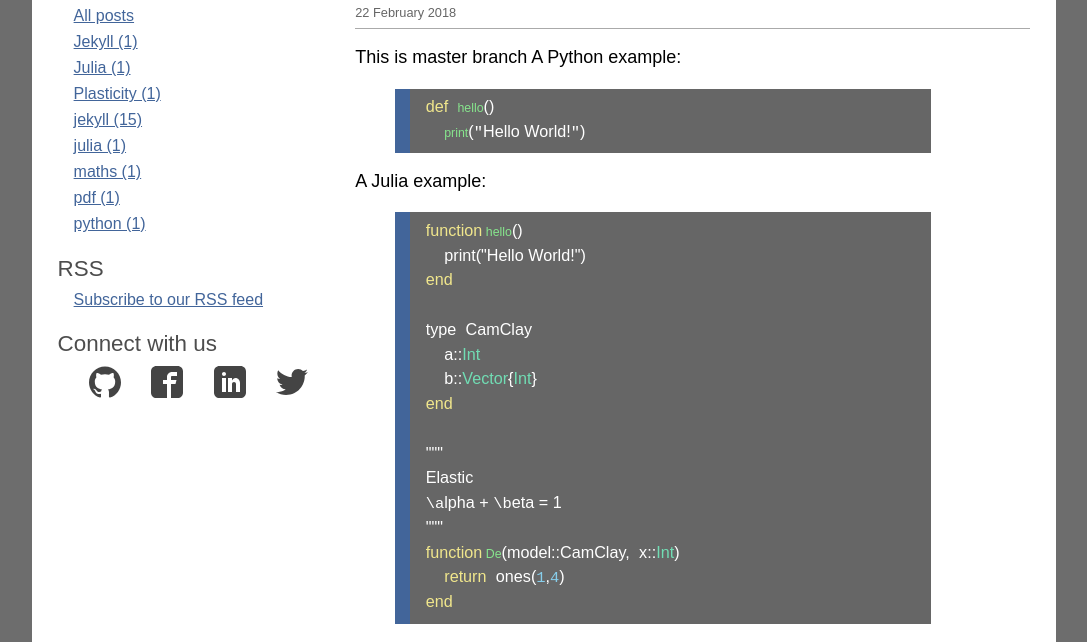
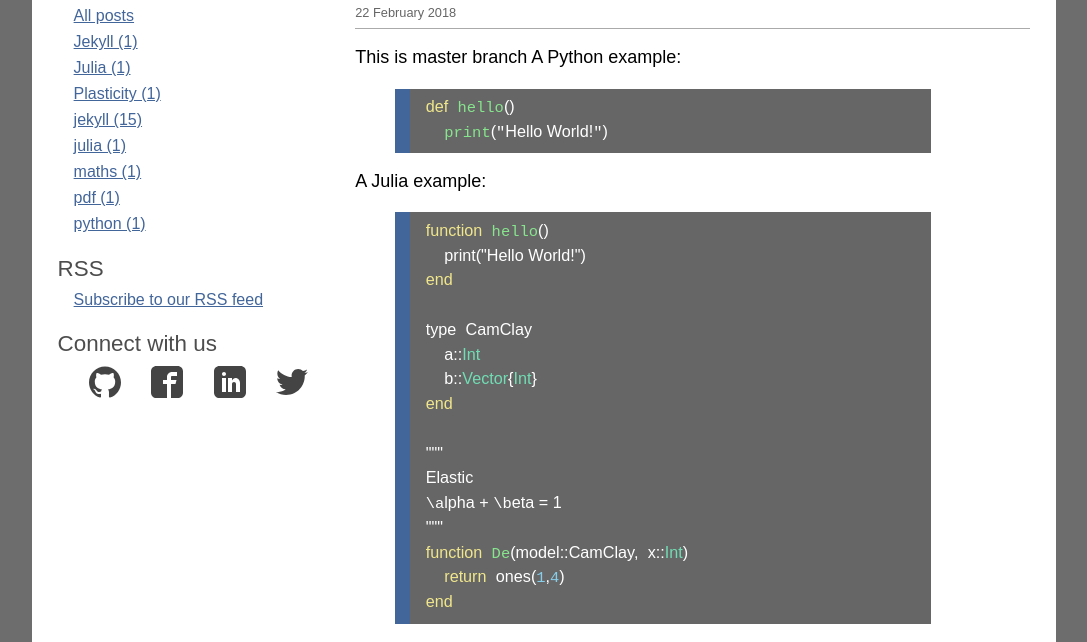
Before and after one commit to quangvunp/geomechanics, a Jekyll site: the page built from _posts/2018-02-22-coding-syntax.md, in a window 1280 px wide. Shown: the part 234-876 px from the top of the page, without its empty margins (96-1183 px from the left). Built offline with Jekyll 4.4.1, drawn with Linux system fonts in a browser that asks for light colours; comment, search, counter and statistics services are not loaded.

Commit message:
Update syntax-highlighting.scss

```diff
--- a/css/syntax-highlighting.scss
+++ b/css/syntax-highlighting.scss
@@ -22,7 +22,7 @@
   .ge {font: 85% 'Arial', Georgia, serif; color: #c000c0; text-decoration: underline} /* Generic.Emph */
   .gr {font: 85% 'Arial', Georgia, serif; color: #c0c0c0; font-weight: bold; background-color: #c00000 } /* Generic.Error */
   .gh {font: 85% 'Arial', Georgia, serif; color: #cd5c5c} /* Generic.Heading */
-  .gi {font: 65% 'Arial', Georgia, serif;color: #ffffff; background-color: #0000c0 } /* Generic.Inserted */
+  .gi {font: 85% 'Arial', Georgia, serif;color: #ffffff; background-color: #0000c0 } /* Generic.Inserted */
   span.go { color: #add8e6; font-weight: bold; background-color: #4d4d4d } /* Generic.Output, qualified with span to prevent applying this style to the Go language, see #1153. */
   .gp {font: 85% 'Arial', Georgia, serif; color: #ffffff} /* Generic.Prompt */
   .gs {font: 85% 'Arial', Georgia, serif; color: #ffffff} /* Generic.Strong */
@@ -39,12 +39,12 @@
   .s {font: 85% 'Arial', Georgia, serif; color: #ffffff} /* Literal.String */
   .na {font: 85% 'Arial', Georgia, serif; color: #ffffff} /* Name.Attribute */
   .nb {font: 85% 'Arial', Georgia, serif; color: #ffffff} /* Name.Builtin */
-  .nc {font: 85% 'Arial', Georgia, serif; color: #87e58d} /* Name.Class */
+  .nc { color: #87e58d} /* Name.Class */
   .no { color: #ffa0a0} /* Name.Constant */
   .nd { color: #ffffff} /* Name.Decorator */
   .ni { color: #ffdead} /* Name.Entity */
   .ne { color: #ffffff} /* Name.Exception */
-  .nf { font: 65% 'Arial', Georgia, serif; color: #87e58d} /* Name.Function */
+  .nf { color: #87e58d} /* Name.Function */
   .nl { color: #ffffff} /* Name.Label */
   .nn { color: #ffffff} /* Name.Namespace */
   .nx { color: #ffffff} /* Name.Other */
```
